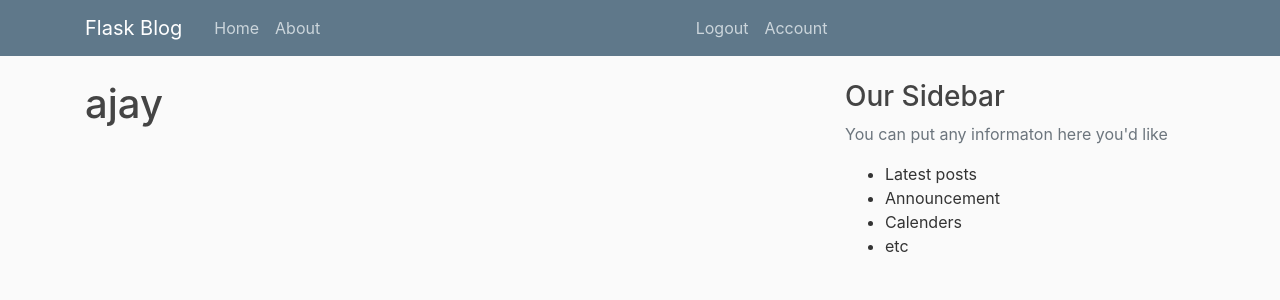
After one commit to ajay020/flask_blog, a Flask app: page /account in a window 1280 px wide. The commit adds this page. Shown: the top 300 px of the page. Run offline with Flask 2, Linux system fonts and the light colour scheme; a user stored in the database is signed in; some libraries are stand-ins or nearby versions.

Commit message:
added account.html template file and account functionality

```diff
--- a/flaskblog/__init__.py
+++ b/flaskblog/__init__.py
@@ -1,11 +1,14 @@
 from flask import Flask
 from flask_sqlalchemy import SQLAlchemy
 from flask_bcrypt import Bcrypt
+from flask_login import LoginManager
 
 app = Flask(__name__)
 app.config['SECRET_KEY'] = '526669b03620e2ed8bb3a81010d8'
 app.config['SQLALCHEMY_DATABASE_URI'] = 'sqlite:///site.db'
 db  = SQLAlchemy(app)
 bcrypt = Bcrypt(app)
+login_manager = LoginManager(app)
+login_manager.login_view = 'login'
 
 from flaskblog import routes
--- a/flaskblog/routes.py
+++ b/flaskblog/routes.py
@@ -2,6 +2,8 @@
 from flaskblog import app,db,bcrypt
 from flaskblog.forms import RegistraionForm,LoginForm
 from flaskblog.models import User,Post
+from flask_login import login_user,current_user,logout_user,login_required
+
 
 posts = [
     {
@@ -29,6 +31,9 @@
 
 @app.route('/register', methods=['POST','GET'])
 def register():
+    if current_user.is_authenticated:
+        return redirect(url_for('home'))
+
     form = RegistraionForm()
     if form.validate_on_submit():
         hashed_password = bcrypt.generate_password_hash(form.password.data).decode('utf-8')
@@ -42,12 +47,26 @@
 
 @app.route('/login', methods=['POST','GET'])
 def login():
+    if current_user.is_authenticated:
+        return redirect(url_for('home'))
+
     form = LoginForm()
     if form.validate_on_submit():
-        if form.email.data == 'admin@blog.com' and form.password.data == 'password':
-            flash('You have been logged In!!','success')
-            return redirect(url_for('home'))
-        else:
-            flash('Login unsuccessful , Please check your username and password ','danger')
+      user = User.query.filter_by(email=form.email.data).first()
+      if user and bcrypt.check_password_hash(user.password,form.password.data):
+        login_user(user,remember=form.remember.data)
+        return redirect(url_for('home'))
+      else:
+        flash('Login unsuccessful , Please check your username and password ','danger')
 
     return render_template('login.html', title="Login" ,form=form)
+
+@app.route('/logout')
+def logout():
+    logout_user()
+    return redirect(url_for('home'))
+
+@app.route('/account')
+@login_required
+def account():
+    return render_template('account.html',title="Account")
--- /dev/null
+++ b/flaskblog/templates/account.html
@@ -0,0 +1,5 @@
+{% extends 'layout.html' %}
+
+{% block content %}
+  <h1>{{current_user.username}} </h1>
+{% endblock content %}
--- a/flaskblog/templates/layout.html
+++ b/flaskblog/templates/layout.html
@@ -25,8 +25,13 @@
                       </div>
                       <!-- Navbar right side  -->
                       <div class="navbar-nav mr-auto">
-                        <a class="nav-item nav-link" href="{{url_for('login')}}">Login</a>
-                        <a class="nav-item nav-link" href="{{url_for('register')}}">register</a>
+                          {% if current_user.is_authenticated  %}
+                            <a class="nav-item nav-link" href="{{url_for('logout')}}">Logout</a>
+                            <a class="nav-item nav-link" href="{{url_for('account')}}">Account</a>
+                          {%else%}
+                            <a class="nav-item nav-link" href="{{url_for('login')}}">Login</a>
+                            <a class="nav-item nav-link" href="{{url_for('register')}}">register</a>
+                          {%endif%}
                       </div>
                     </div>
                 </div>
```
Also changed, not shown: flaskblog/models.py (+7 -2 lines), flaskblog/site.db.
